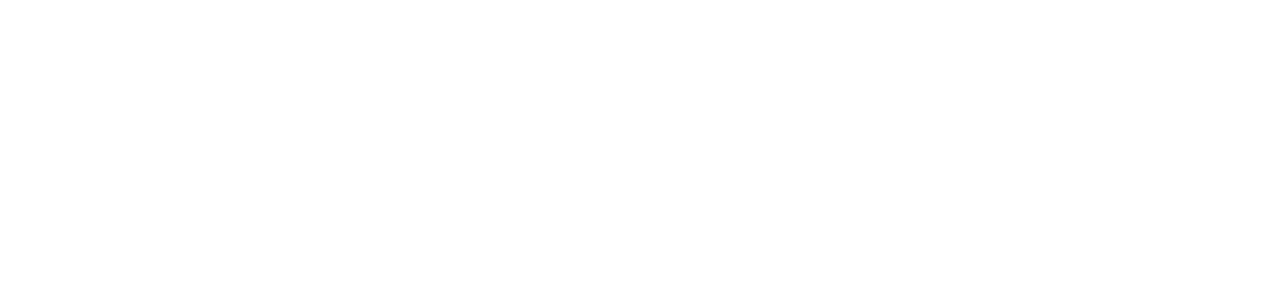
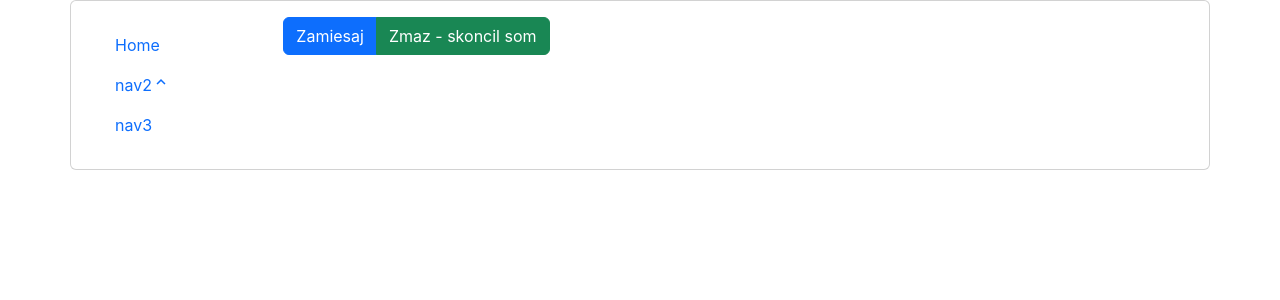
Before and after one commit to thematinak/pisomkator-js, a React (Create React App) app: page /tasksprint in a window 1280 px wide. Before the commit this address had no page. Shown: the top 300 px of the page. Built offline with nearby package versions, Linux system fonts and the light colour scheme.

Commit message:
Print page

```diff
--- a/src/core/AppRoutes.tsx
+++ b/src/core/AppRoutes.tsx
@@ -1,6 +1,7 @@
 import React, { useState } from 'react';
 import { Routes, Route, BrowserRouter, } from "react-router-dom";
 import HomePage from '../pages/HomePage';
+import PrintTaskPage from '../pages/PrintTaskPage';
 import TaskPage, { TASK_STORE_DEFAULT, TaskStoreType } from '../pages/TaskPage';
 import Layout from './Layout';
 
@@ -23,6 +24,7 @@
                 <Route path="/" element={<Layout store={store} setStore={setStore} />} >
                     <Route index element={<HomePage store={store} setStore={setStore} />} />
                     <Route path='tasks' element={<TaskPage store={store} setStore={setStore} />} />
+                    <Route path='tasksprint' element={<PrintTaskPage store={store} setStore={setStore} />} />
                 </Route>
             </Routes>
         </BrowserRouter>
--- /dev/null
+++ b/src/pages/PrintTaskPage.tsx
@@ -0,0 +1,37 @@
+import React, { useState } from 'react';
+import { PageType } from '../core/AppRoutes';
+import { Button, ButtonGroup, ButtonTypeEnum } from '../core/FormItems';
+import { ShowTask } from './TaskPage';
+
+function suffle(arr: any[]) {
+    let i = arr.length;
+    let j, temp;
+    let newArr = [...arr];
+    if (i === 0) return newArr;
+    while (--i) {
+        j = Math.floor(Math.random() * (i + 1));
+        temp = newArr[i];
+        newArr[i] = newArr[j];
+        newArr[j] = temp;
+    }
+    return newArr;
+}
+
+function PrintTaskPage({ store, setStore }: PageType) {
+    const [tasks, setTasks] = useState(Object.values(store.task.tasksExam));
+
+    return (<>
+        <ol className='list-group list-group-flush list-group-numbered'>
+            {tasks.map(i => <li className='list-group-item' key={i.id}><ShowTask taskData={i} /></li>)}
+        </ol>
+        <div className=''>
+            <ButtonGroup>
+                <Button lvl={ButtonTypeEnum.PRIMARY} onClick={() => setTasks(suffle(tasks))}>Zamiesaj</Button>
+                <Button lvl={ButtonTypeEnum.SUCCESS} onClick={() => setStore({...store, task: {...store.task, tasksExam: []}})}>Zmaz - skoncil som</Button>
+            </ButtonGroup>
+        </div>
+    </>
+    );
+}
+
+export default PrintTaskPage;
--- a/src/pages/TaskPage.tsx
+++ b/src/pages/TaskPage.tsx
@@ -1,5 +1,6 @@
 import React, { useState } from 'react';
 import { useLocation } from 'react-router';
+import { Link } from 'react-router-dom';
 import { deleteTask, editTask, getTaskData, TaskApiType } from '../api/taskApi';
 import { PageType, StoreType } from '../core/AppRoutes';
 import { Button, ButtonGroup, ButtonTypeEnum, CheckBox, Col, Row, TextArea } from '../core/FormItems';
@@ -41,6 +42,7 @@
   return (
     <>
       <ChoosenTasks tasks={store.task.tasksExam} />
+      <Link to={'/tasksprint'}>Print</Link>
       <TableWithPages
         loadData={getTaskData}
         columnHandler={[
@@ -107,7 +109,7 @@
   edit?: boolean,
   changeCallBack?: (data: string) => void,
 }
-function ShowTask({ taskData, edit = false, changeCallBack }: ShowTaskType) {
+export function ShowTask({ taskData, edit = false, changeCallBack }: ShowTaskType) {
   let htmlTxt = { __html: String(taskData.htmlValue) }
   const [text, setText] = useState(taskData.latexText);
   return (
```
